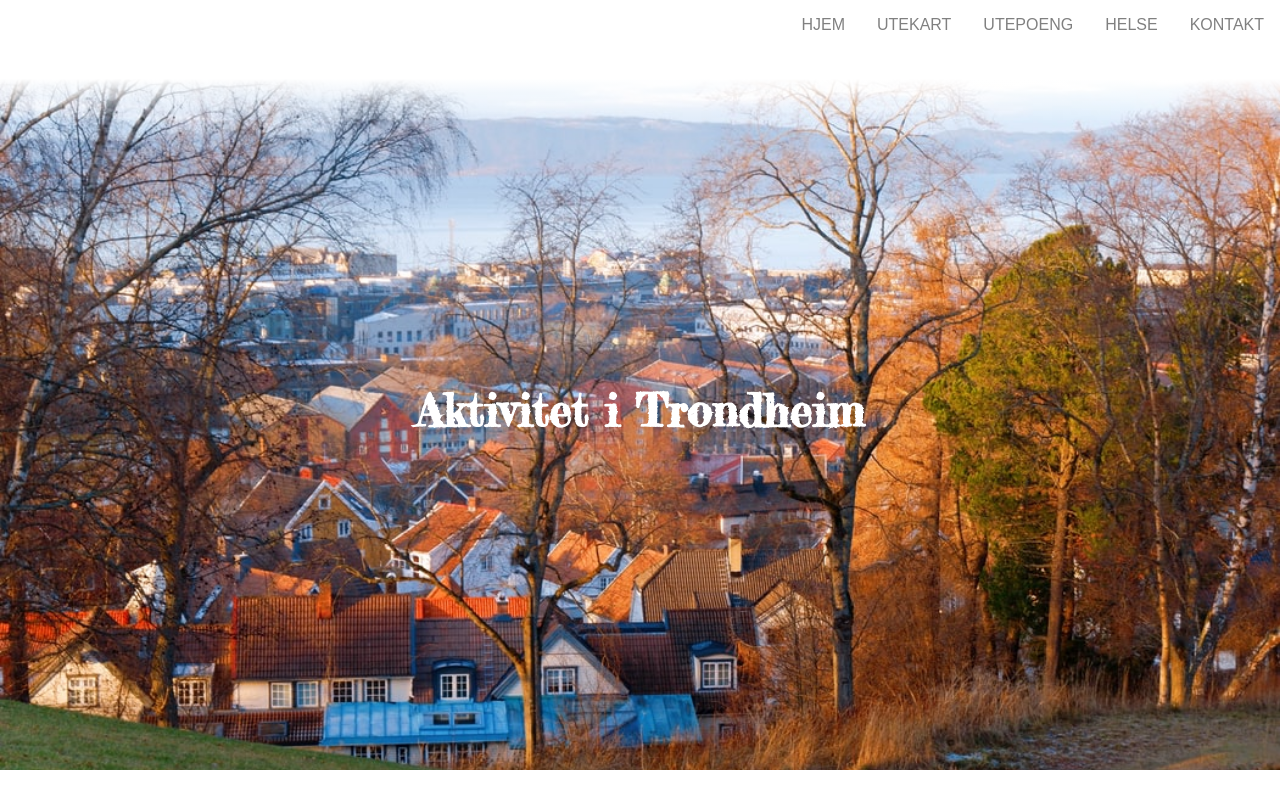
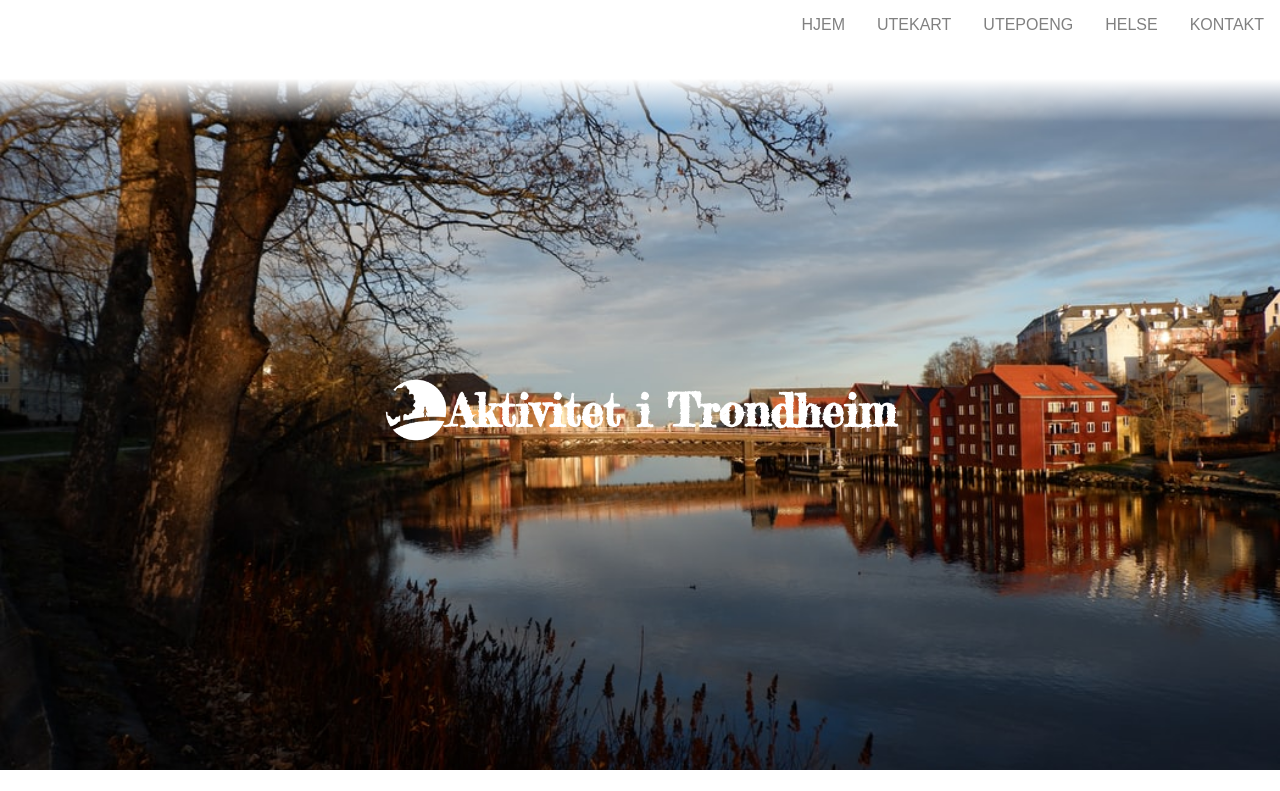
Before and after one commit to balazsorban44/eit-c, a Next.js app: page / in a window 1280 px wide. Shown: the top 791 px of the page. Built offline with nearby package versions, Linux system fonts and the light colour scheme.

Commit message:
Changed hero picture and added logo

```diff
--- a/componets/HeroNew.js
+++ b/componets/HeroNew.js
@@ -26,7 +26,7 @@ export default function Hero() {
             height: "100%",
           }}
           src="/hero.jpg"
-          alt="En gruppe barn ser smilende inn i kamera"
+          alt="Bildet viser gamle bybroa over Nidelva i Trondheim"
         />
         <div
           style={{
@@ -40,7 +40,16 @@ export default function Hero() {
         />
       </div>
 
-      <h1>Aktivitet i Trondheim</h1>
+
+      <img style={{
+            width: "5%",
+            height: "5%",
+          }}
+          src="/logo.png"
+          alt="logo som viser en person går mot et tre" />
+
+      <h1> Aktivitet i Trondheim</h1>
+
     </div>
   )
 }
```
Also changed, not shown: public/hero.jpg, public/logo.png.
